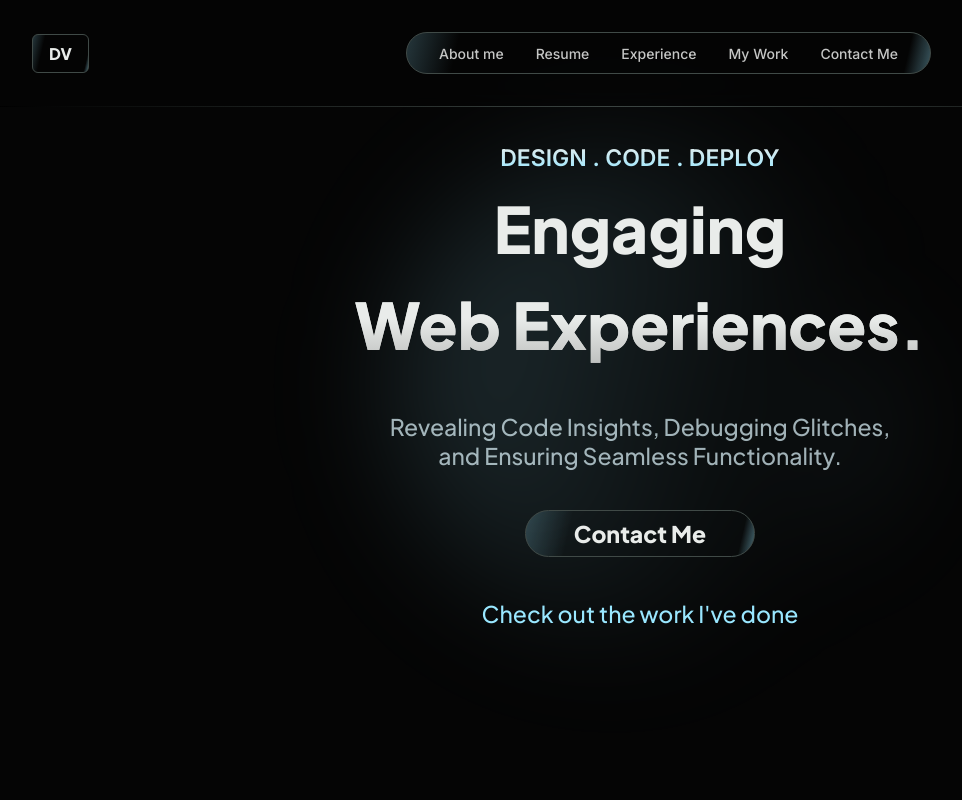
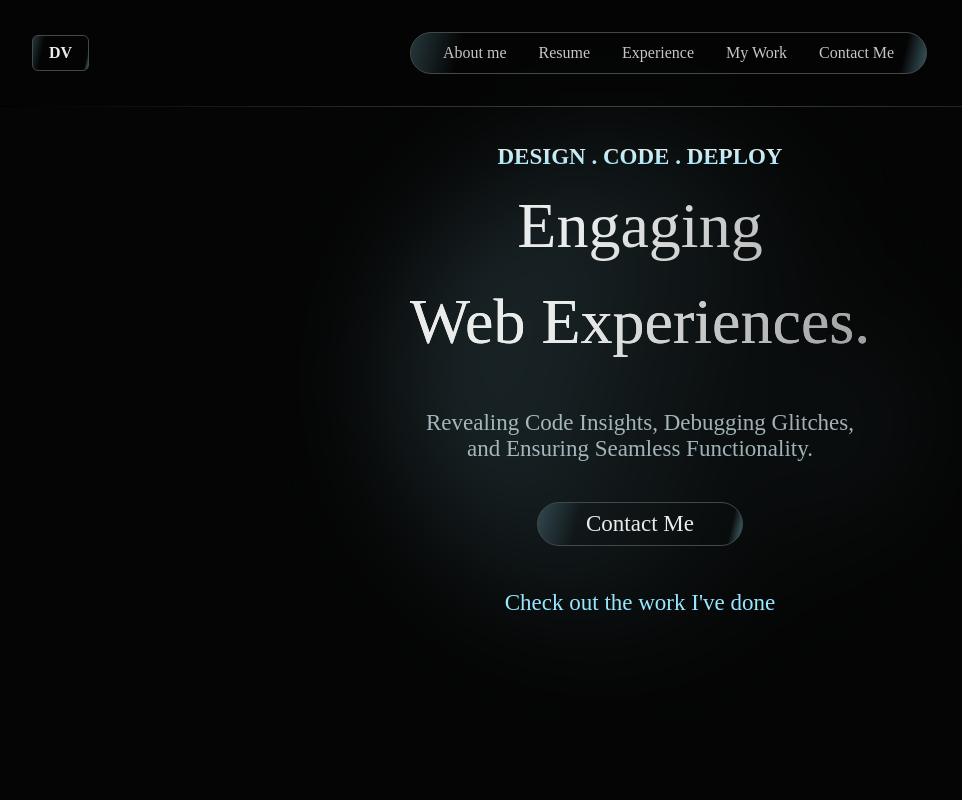
Before and after one commit to diegov05/portfoliov2, a Next.js app: page / in a window 1280 px wide. Shown: the top 800 px of the page, without its empty margins (0-962 px from the left). Built offline with nearby package versions, Linux system fonts and the light colour scheme.

Commit message:
Changed font and upgraded gradients

```diff
--- a/app/globals.css
+++ b/app/globals.css
@@ -1,12 +1,10 @@
-@import url("https://fonts.googleapis.com/css2?family=Inter:wght@100;200;300;400;500;600;700;800;900&family=Plus+Jakarta+Sans:ital,wght@0,200;0,300;0,400;0,500;0,600;0,700;0,800;1,200;1,300;1,400;1,500;1,600;1,700;1,800&display=swap");
-
 @tailwind base;
 @tailwind components;
 @tailwind utilities;
 
 * {
   scroll-behavior: smooth;
-  font-family: "Plus Jakarta Sans";
+  font-family: "Helvetica Now Display";
 }
 
 body {
@@ -16,11 +14,11 @@ body {
 .navbar-links-text {
   @layer components {
     .navbar-links-text {
-      @apply text-[14px];
+      @apply text-[16px];
     }
   }
-  font-weight: 500;
-  font-family: "Inter";
+  font-weight: 400;
+  font-family: "Helvetica Now Text";
   color: #c5c6c5;
   transition: all 300ms ease;
 }
@@ -45,11 +43,10 @@ nav ul {
 }
 
 .navbar-links-item a {
-  font-family: Inter;
+  font-family: "Helvetica Now Text";
   font-size: 1.3rem;
-  font-weight: 800;
+  font-weight: 400;
   color: #c5c6c5;
-  font-weight: 500;
   line-height: normal;
   transition: all 300ms ease;
 }
@@ -59,7 +56,7 @@ nav ul {
 }
 
 .header-slogan {
-  font-family: Inter;
+  font-family: "Helvetica Now Display";
   font-weight: 600;
   line-height: normal;
   background: linear-gradient(180deg, #e9ecea 0%, #99e7ff 100%);
@@ -69,7 +66,7 @@ nav ul {
 }
 
 .title-gradient {
-  background: linear-gradient(180deg, #e9ecea 42.6%, #737373 200%);
+  background: linear-gradient(111deg, #e9ecea 36.13%, #737373 133.92%);
   background-clip: text;
   -webkit-background-clip: text;
   -webkit-text-fill-color: transparent;
@@ -77,8 +74,8 @@ nav ul {
 
 .text-secondary {
   color: rgba(225, 248, 255, 0.7);
-  font-family: Plus Jakarta Sans;
-  font-weight: 500;
+  font-family: "Helvetica Now Text";
+  font-weight: 300;
   line-height: normal;
 }
 
@@ -147,7 +144,7 @@ nav ul {
 }
 
 .badge-text {
-  font-family: Inter;
+  font-family: "Helvetica Now Text";
   font-style: normal;
   font-weight: 600;
   line-height: normal;
--- a/components/header.tsx
+++ b/components/header.tsx
@@ -76,7 +76,7 @@ export const Header: React.FC = () => {
         px-12
         cursor-pointer
         rounded-full
-        font-extrabold
+        font-[500]
         ">
         Contact Me
       </Link>
@@ -89,7 +89,8 @@ export const Header: React.FC = () => {
         text-[16px]
         lg:max-[3000px]:text-[23px]
         text-center
-        font-medium"
+        font-[400]
+        "
         href={'/#projects'}
       >
         Check out the work I&apos;ve done
--- a/components/slider/slider-content.tsx
+++ b/components/slider/slider-content.tsx
@@ -30,9 +30,9 @@ export const SliderContent: React.FC<SliderContentProps> = ({ role, company, dat
       ">
         <h1
           className="
+          title-gradient
           w-[60vw]
-        text-[#e9ecea]
-        font-extrabold
+        font-medium
         leading-normal
         text-[23px]
         sm:max-lg:text-[32px]
@@ -51,7 +51,7 @@ export const SliderContent: React.FC<SliderContentProps> = ({ role, company, dat
           text-[11px]
           sm:max-lg:text-[16px]
           lg:max-[3000px]:text-[23px]
-          font-semibold
+          font-normal
           text-[#E1F8FF]
           opacity-70
         ">
--- a/components/slider/styles/slider.css
+++ b/components/slider/styles/slider.css
@@ -4,11 +4,11 @@
   padding: 1rem 2rem;
   cursor: pointer;
   background: transparent;
+  font-weight: 300;
   border-left: 1px solid #404a47;
   color: var(--buttons-primary, #404a47);
-  font-family: Plus Jakarta Sans;
+  font-family: "Helvetica Now Text";
   font-style: normal;
-  font-weight: 300;
   line-height: normal;
   transition: all 300ms ease;
 }
@@ -18,7 +18,7 @@
   background: rgba(153, 231, 255, 0.1);
 }
 .selected-slider-item {
-  font-weight: 500;
+  font-weight: 400;
   color: var(--text, #e9ecea);
   background: rgba(153, 231, 255, 0.1);
   border-left: 3px solid #99e7ff;
@@ -47,6 +47,7 @@
   list-style-image: none;
 }
 .experience-list li {
+  font-family: "Helvetica Now Text";
   position: relative;
   padding-left: 2rem; /* Space between triangle and text */
 
@@ -65,7 +66,7 @@
 .experience-list li {
   @layer components {
     .experience-list li {
-      @apply text-[11px] sm:max-lg:text-[16px] lg:max-[3000px]:text-[23px] font-normal text-[#E1F8FF] opacity-70;
+      @apply text-[11px] sm:max-lg:text-[16px] lg:max-[3000px]:text-[23px] font-light text-[#E1F8FF] opacity-70;
     }
   }
 }
--- a/components/tech-stack/tech-stack.tsx
+++ b/components/tech-stack/tech-stack.tsx
@@ -31,7 +31,7 @@ export const HorizontalTechStack: React.FC = () => {
         opacity-60
         w-[20ch]
         md:max-[3000px]:w-auto
-        font-medium
+        font-normal
         text-center
         "
       >
--- a/components/title.tsx
+++ b/components/title.tsx
@@ -11,7 +11,7 @@ export const Title: React.FC<TitleProps> = ({ children, className }) => {
       className={
         `${className}
         title-gradient
-        font-extrabold
+        font-[500]
         leading-normal
         text-[32px]
         sm:max-lg:text-[45px]
--- a/containers/footer.tsx
+++ b/containers/footer.tsx
@@ -69,7 +69,7 @@ export const Footer = () => (
         px-12
         cursor-pointer
         rounded-full
-        font-extrabold
+        font-medium
         ">
           Contact Me
         </Link>
--- a/containers/projects/projects.tsx
+++ b/containers/projects/projects.tsx
@@ -98,8 +98,8 @@ export const Projects = () => {
               </div>
               <h1
                 className="
-              text-[#e9ecea]
-              font-extrabold
+                title-gradient
+              font-medium
               leading-normal
               text-[23px]
               sm:max-lg:text-[32px]
--- a/containers/tech-stack-carousel/styles/tech-stack-carousel.css
+++ b/containers/tech-stack-carousel/styles/tech-stack-carousel.css
@@ -87,7 +87,7 @@
 .tech-title {
   width: auto;
   color: #fff;
-  font-family: Inter;
+  font-family: "Helvetica Now Display";
   font-style: normal;
   font-weight: 700;
   line-height: normal;
@@ -96,9 +96,9 @@
 .tech-usage {
   width: 25ch;
   color: #737373;
-  font-family: Inter;
+  font-family: "Helvetica Now Text";
   font-style: normal;
-  font-weight: 500;
+  font-weight: 400;
   line-height: normal;
 }
 @media (max-width: 1025px) {
--- a/containers/tech-stack-carousel/tech-stack-carousel.tsx
+++ b/containers/tech-stack-carousel/tech-stack-carousel.tsx
@@ -45,9 +45,10 @@ export const TechStackCarousel = () => {
         ">
           <h1
             className="
+              title-gradient
               lg:max-[3000px]:w-[30vw]
               text-[#e9ecea]
-              font-extrabold
+              font-medium
               leading-normal
               text-[23px]
               sm:max-lg:text-[32px]
@@ -63,7 +64,7 @@ export const TechStackCarousel = () => {
           text-[11px]
           sm:max-lg:text-[16px]
           lg:max-[3000px]:text-[23px]
-          font-medium
+          font-light
           text-[#E1F8FF]
           lg:max-[3000px]:text-start
           text-center
@@ -81,7 +82,7 @@ export const TechStackCarousel = () => {
         text-[16px]
         lg:max-[3000px]:text-[23px]
         text-center
-        font-medium"
+        font-normal"
           href={'/#projects'}
         >
           Check out the work I&apos;ve done
```
